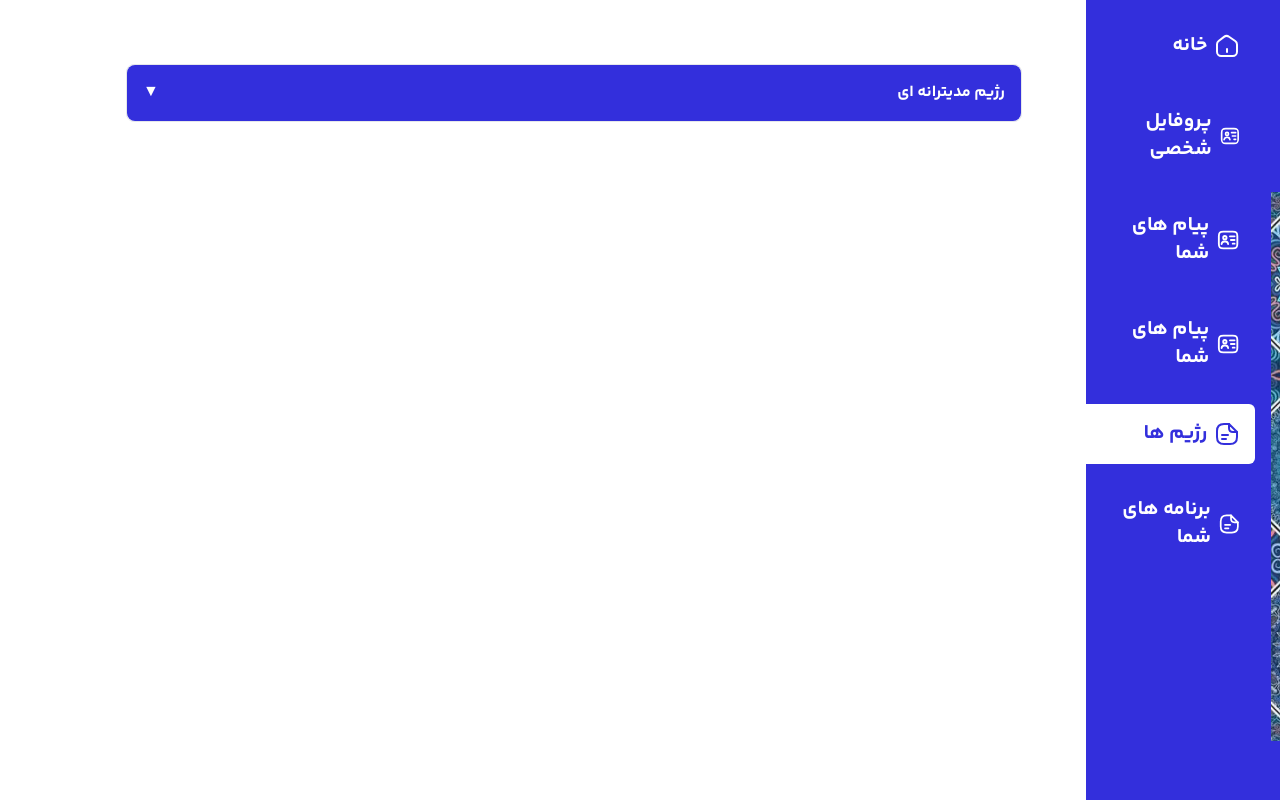
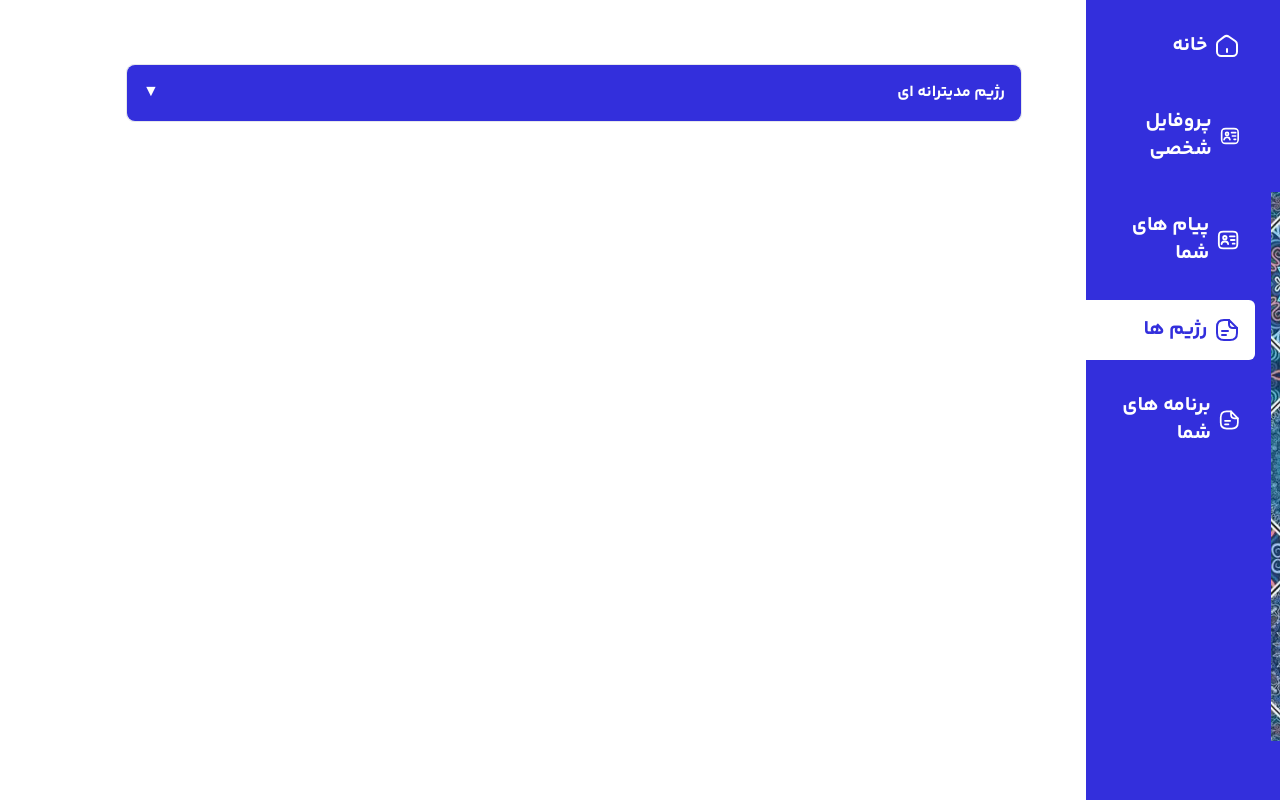
Before and after one commit to ParsaBordbar/Healthcare_Diet, a Next.js app in the folder client/: page /user/1/panel/diets in a window 1280 px wide. Built offline with nearby package versions, Linux system fonts and the light colour scheme.

Commit message:
Remove the unintertianla duplicate element in user sidebar in user paenel .

```diff
--- a/client/src/app/user/[user]/panel/layout.tsx
+++ b/client/src/app/user/[user]/panel/layout.tsx
@@ -57,13 +57,6 @@ const LayoutUser = ({ children, params }: LayoutUserProps) => {
             />
             <SideBarItems
               router={router}
-              value={"پیام های شما"}
-              href={`/user/${user}/panel/massege`}
-              icon={PersonalIcon}
-            />
-
-            <SideBarItems
-              router={router}
               value={"رژیم ها"}
               href={`/user/${user}/panel/diets`}
               icon={DocumentIcon}
```
